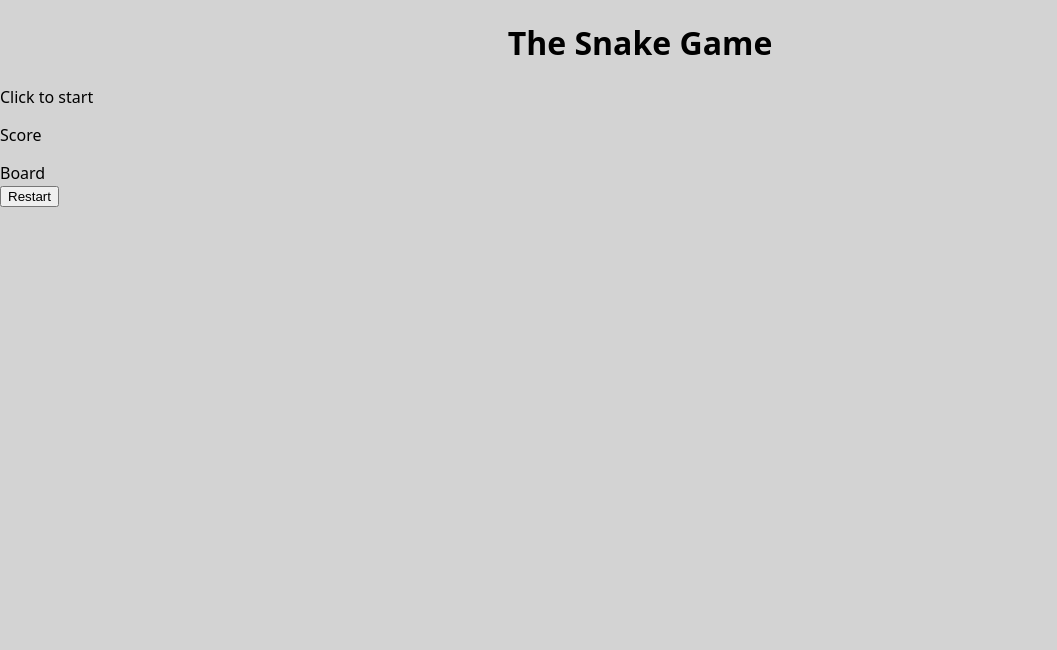
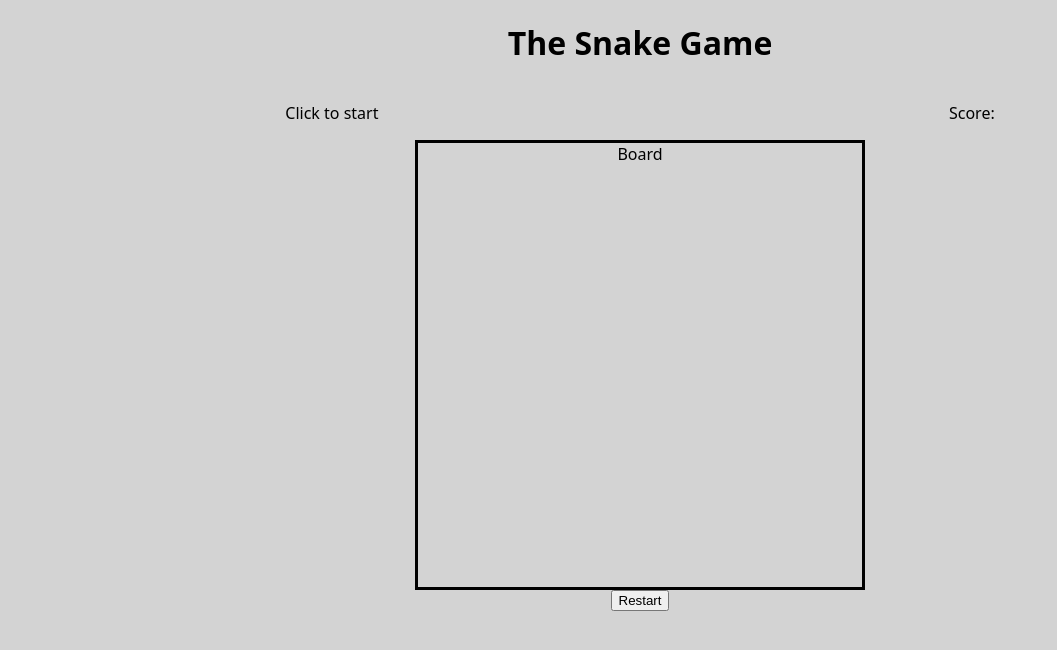
Before and after one commit to Zeynp62/snake-game, a plain HTML site: page index.html in a window 1280 px wide. Shown: the whole page, without its empty margins (0-1057 px from the left). Drawn offline with Linux system fonts and the light colour scheme.

Commit message:
Added the basic html and css mvp

```diff
--- a/index.html
+++ b/index.html
@@ -11,12 +11,12 @@
     <h1>The Snake Game</h1>
     <header>
       <div>
-        <p>Click to start</p>
+        <p id="message">Click to start</p>
       </div>
-      <div><p>Score</p></div>
+      <div><p id="score">Score:</p></div>
     </header>
     <main>
-      <div>Board</div>
+      <div id="board">Board</div>
     </main>
     <footer>
       <button>Restart</button>
--- a/script.js
+++ b/script.js
@@ -1,7 +1,11 @@
 /*-------------------------------- Constants --------------------------------*/
 
 /*-------------------------------- Variables --------------------------------*/
-
+let board
+let food
+let winState
+let score
+let snake
 /*------------------------ Cached Element References ------------------------*/
 
 /*-------------------------------- Functions --------------------------------*/
--- a/style.css
+++ b/style.css
@@ -4,12 +4,34 @@
 
 body {
   background-color: lightgrey;
-  /* Use a system font, if none are available use an available sans-sarif font */
   font-family: system-ui, sans-serif;
-  /* Ensures full height compatibility across devices */
   min-height: 100dvh;
   margin: 0;
 }
 h1 {
   text-align: center;
 }
+header {
+  display: flex;
+  flex-direction: row;
+  justify-content: space-around;
+  align-items: center;
+}
+main {
+  display: flex;
+  flex-direction: row;
+  justify-content: space-around;
+  align-items: center;
+}
+footer {
+  display: flex;
+  flex-direction: row;
+  justify-content: space-around;
+  align-items: center;
+}
+#board {
+  width: 450px;
+  height: 450px;
+  border: 3px solid black;
+  text-align: center;
+}
```
